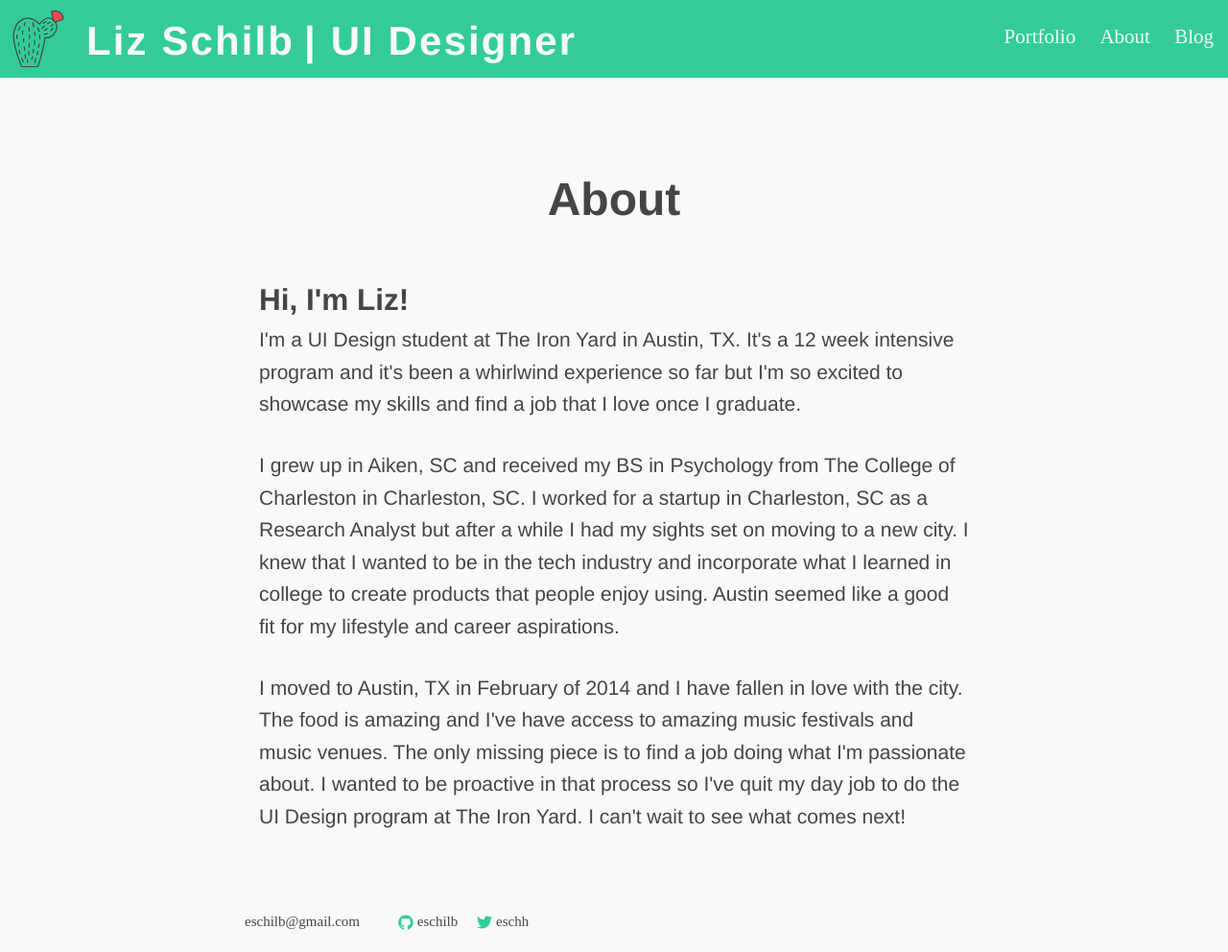
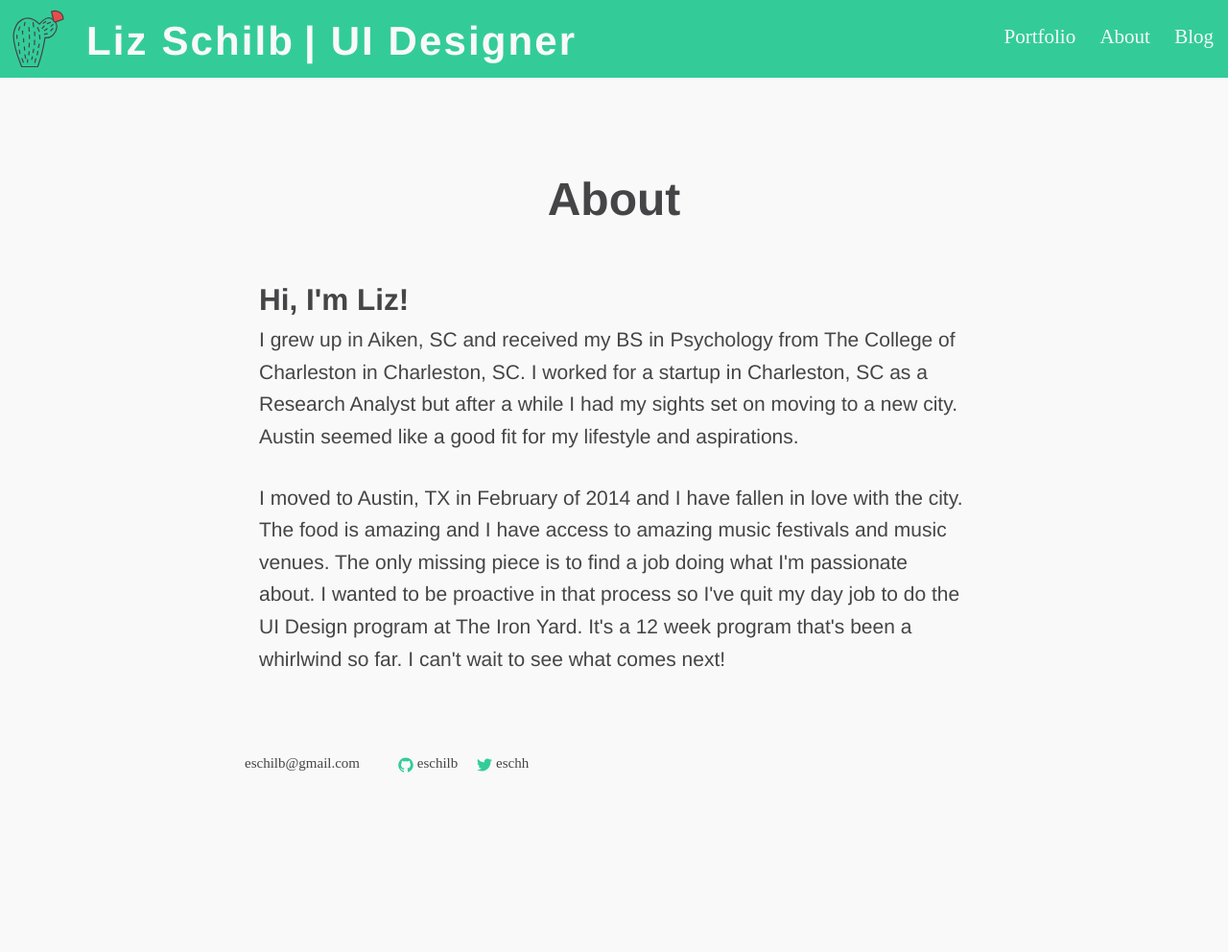
Before and after one commit to eschilb/Liz_Schilb_Portfolio, a Jekyll site: the page built from about.md, in a window 1280 px wide and 992 px high. Shown: the whole window at 96% size. Built offline with Jekyll 4.4.1, drawn with Linux system fonts in a browser that asks for light colours.

Commit message:
Updated about me page and portfolio styling

```diff
--- a/_sass/_layout.scss
+++ b/_sass/_layout.scss
@@ -298,7 +298,7 @@
 
 /*Portfolio page images*/
 .popover {
-    background: url('/Liz_Schilb_Portfolio/images/popover-logo-bl.svg') 0 75% no-repeat;
+    background: url('/Liz_Schilb_Portfolio/images/popover-logo-bl.svg') 0 50% no-repeat;
 
 }
 /*Hover states for portfolio page*/
--- a/about.md
+++ b/about.md
@@ -6,9 +6,6 @@ permalink: /about/
 
 <h1>Hi, I'm Liz!</h1>
 
-<p>I'm a UI Design student at The Iron Yard in Austin, TX. It's a 12 week intensive program and it's been a whirlwind experience so far but I'm so excited to showcase my skills and find a job that I love once I graduate.</p>
+<p>I grew up in Aiken, SC and received my BS in Psychology from The College of Charleston in Charleston, SC. I worked for a startup in Charleston, SC as a Research Analyst but after a while I had my sights set on moving to a new city. Austin seemed like a good fit for my lifestyle and aspirations.</p>
 
-
-<p>I grew up in Aiken, SC and received my BS in Psychology from The College of Charleston in Charleston, SC. I worked for a startup in Charleston, SC as a Research Analyst but after a while I had my sights set on moving to a new city. I knew that I wanted to be in the tech industry and incorporate what I learned in college to create products that people enjoy using. Austin seemed like a good fit for my lifestyle and career aspirations.</p>
-
-<p>I moved to Austin, TX in February of 2014 and I have fallen in love with the city. The food is amazing and I've have access to amazing music festivals and music venues. The only missing piece is to find a job doing what I'm passionate about. I wanted to be proactive in that process so I've quit my day job to do the UI Design program at The Iron Yard. I can't wait to see what comes next!</p>
+<p>I moved to Austin, TX in February of 2014 and I have fallen in love with the city. The food is amazing and I have access to amazing music festivals and music venues. The only missing piece is to find a job doing what I'm passionate about. I wanted to be proactive in that process so I've quit my day job to do the UI Design program at The Iron Yard. It's a 12 week program that's been a whirlwind so far. I can't wait to see what comes next!</p>
```
Also changed, not shown: _posts/_2015-11-11-final-project.md (added, +8 -0 lines).
